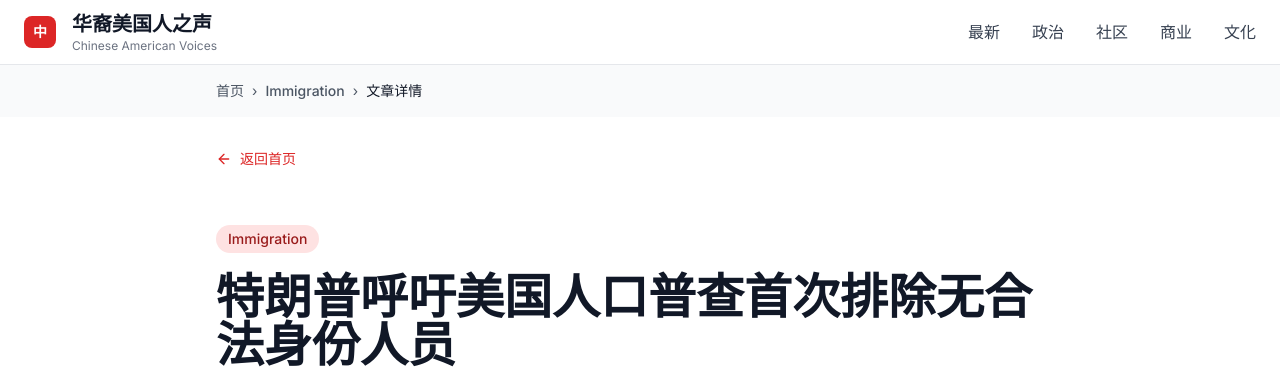
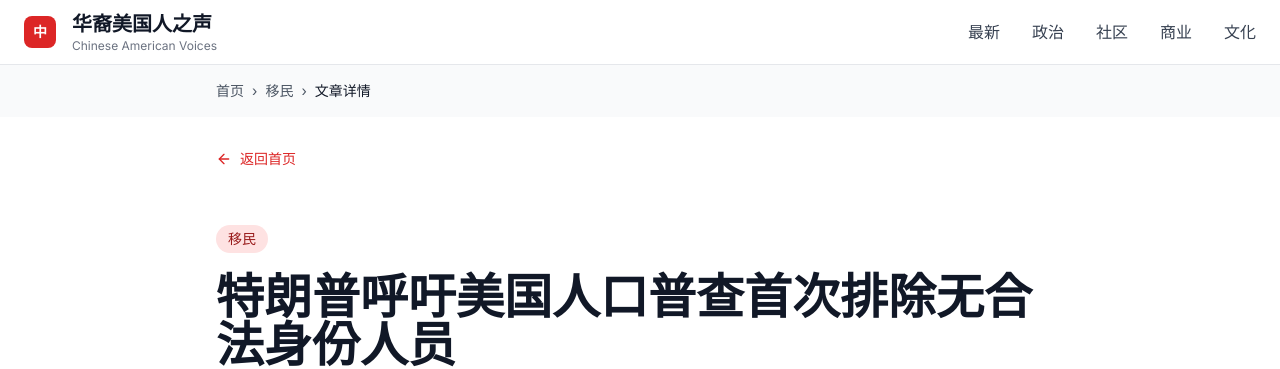
Before and after one commit to asianamericanvoices/chinese-american-voices, a Next.js app: page /article/1 in a window 1280 px wide. Shown: the top 369 px of the page. Built offline with nearby package versions, Linux system fonts and the light colour scheme; no server answers.

Commit message:
Update page.js

```diff
--- a/app/article/[slug]/page.js
+++ b/app/article/[slug]/page.js
@@ -75,6 +75,19 @@ export default function ArticlePage({ params }) {
 
     fetchArticle();
   }, [slug]);
+
+  const getCategoryNameInChinese = (topic) => {
+    const categoryMap = {
+      'Politics': '政治',
+      'Healthcare': '医疗健康',
+      'Education': '教育',
+      'Immigration': '移民',
+      'Economy': '经济',
+      'Culture': '文化',
+      'General': '综合'
+    };
+    return categoryMap[topic] || topic;
+  };
 
   const getDisplayTitle = (article) => {
     return article.translatedTitles?.chinese ||
@@ -230,7 +243,7 @@ export default function ArticlePage({ params }) {
           <div className="flex items-center space-x-2 text-sm text-gray-600">
             <Link href="/" className="hover:text-red-600 transition-colors">首页</Link>
             <span>›</span>
-            <span className="font-medium">{article.topic}</span>
+            <span className="font-medium">{getCategoryNameInChinese(article.topic)}</span>
             <span>›</span>
             <span className="text-gray-900">文章详情</span>
           </div>
@@ -254,7 +267,7 @@ export default function ArticlePage({ params }) {
           <header className="mb-8">
             <div className="mb-4">
               <span className="inline-block px-3 py-1 bg-red-100 text-red-800 text-sm font-medium rounded-full">
-                {article.topic}
+                {getCategoryNameInChinese(article.topic)}
               </span>
             </div>
 
```
